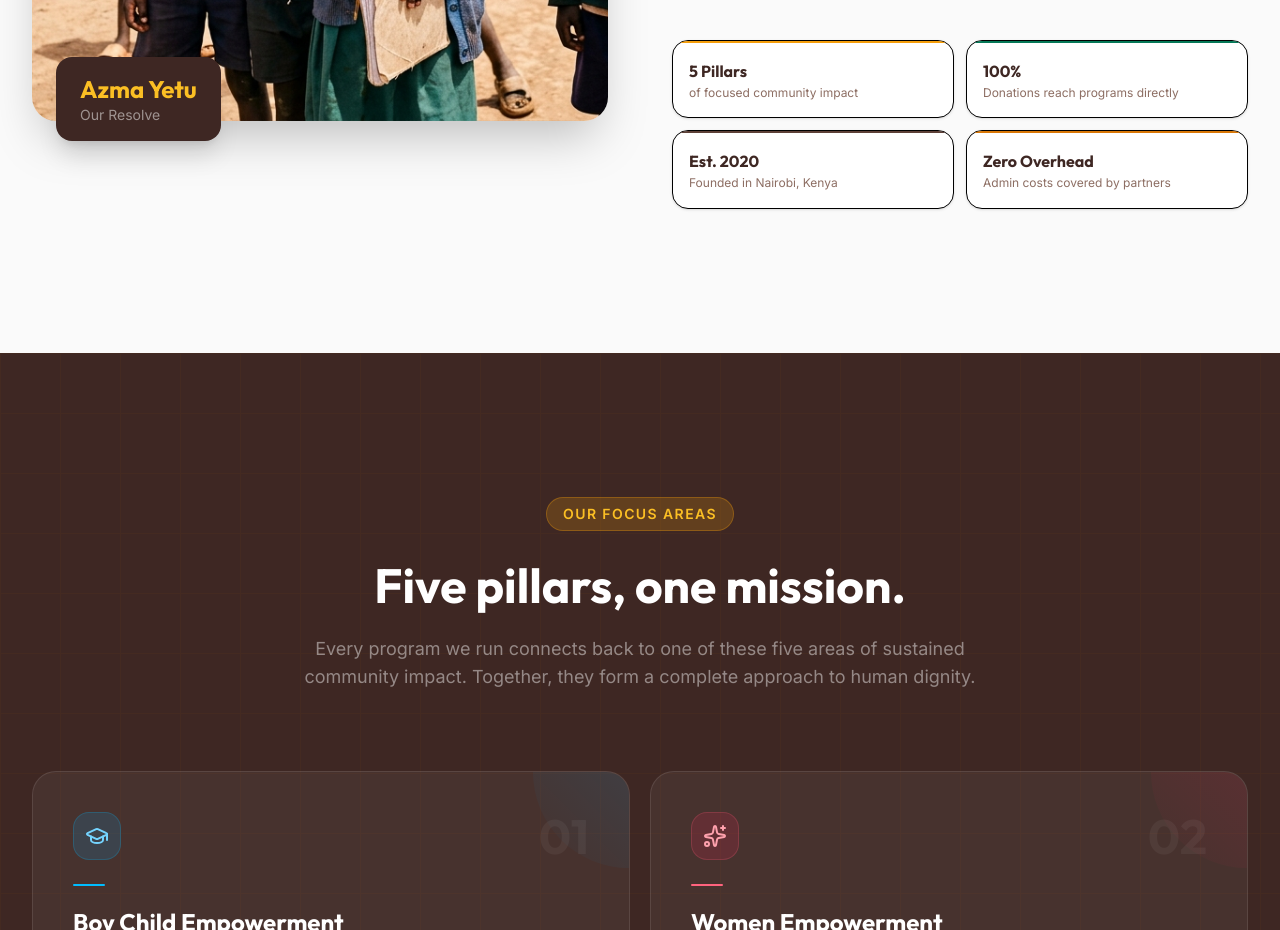
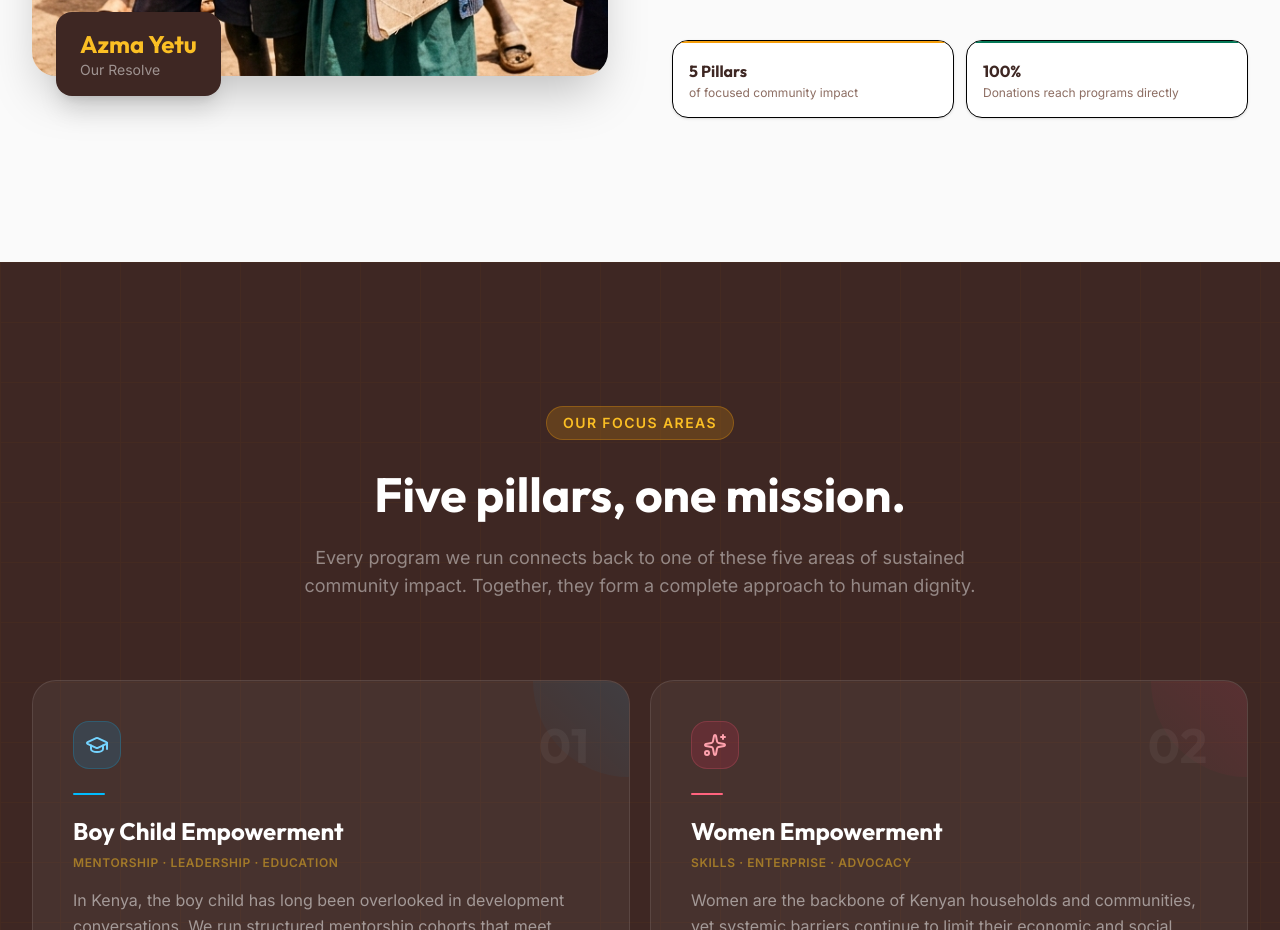
Before and after one commit to TashJay/Azma-yetu, a React (Vite) app: page / in a window 1280 px wide. Shown: the part 1800-2730 px from the top of the page. Built offline with nearby package versions, Linux system fonts and the light colour scheme.

Commit message:
Update About component styling
Replit-Commit-Author: Agent

```diff
--- a/src/components/About.tsx
+++ b/src/components/About.tsx
@@ -10,10 +10,8 @@ const statItem = {
 };
 
 const stats = [
-  { value: '5 Pillars',       label: 'of focused community impact', bar: 'bg-ochre-500'   },
-  { value: '100%',            label: 'Donations reach programs directly', bar: 'bg-forest-700' },
-  { value: 'Est. 2020',       label: 'Founded in Nairobi, Kenya',    bar: 'bg-earth-700'   },
-  { value: 'Zero Overhead',   label: 'Admin costs covered by partners', bar: 'bg-ochre-600' },
+  { value: '5 Pillars', label: 'of focused community impact',    bar: 'bg-ochre-500'   },
+  { value: '100%',      label: 'Donations reach programs directly', bar: 'bg-forest-700' },
 ];
 
 export function About() {
```
